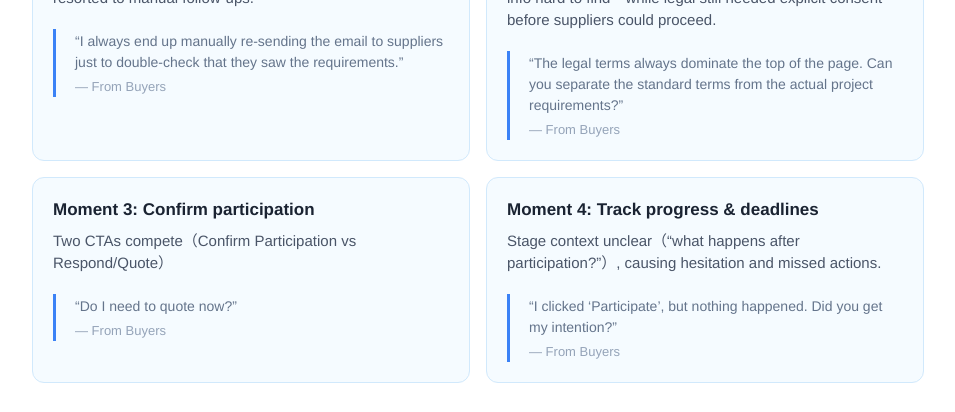
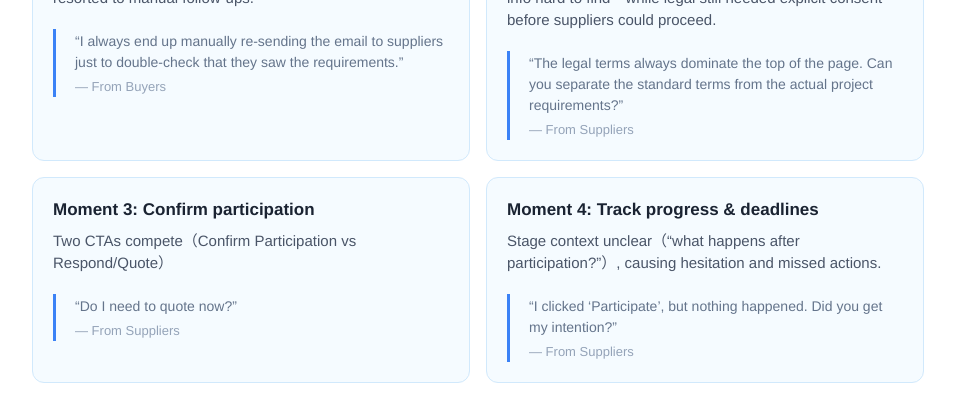
Before and after one commit to ninghan625/portfolio, a Next.js app: page /work/supplier-portal-sourcing-experience-optimization in a window 1280 px wide. Shown: the part 4980-5392 px from the top of the page, without its empty margins (256-1211 px from the left). Built offline with nearby package versions, Linux system fonts and the light colour scheme.

Commit message:
supplier case update

```diff
--- a/app/work/supplier-portal-sourcing-experience-optimization/page.tsx
+++ b/app/work/supplier-portal-sourcing-experience-optimization/page.tsx
@@ -390,7 +390,7 @@ export default function SupplierCasePage() {
                           Can you separate the standard terms from the actual
                           project requirements?&rdquo;
                         </p>
-                        <p className={s.momentAttrib}>— From Buyers</p>
+                        <p className={s.momentAttrib}>— From Suppliers</p>
                       </div>
                     </div>
                   </div>
@@ -411,7 +411,7 @@ export default function SupplierCasePage() {
                         <p className={s.quoteText}>
                           &ldquo;Do I need to quote now?&rdquo;
                         </p>
-                        <p className={s.momentAttrib}>— From Buyers</p>
+                        <p className={s.momentAttrib}>— From Suppliers</p>
                       </div>
                     </div>
 
@@ -431,7 +431,7 @@ export default function SupplierCasePage() {
                           &ldquo;I clicked &lsquo;Participate&rsquo;, but nothing happened.
                           Did you get my intention?&rdquo;
                         </p>
-                        <p className={s.momentAttrib}>— From Buyers</p>
+                        <p className={s.momentAttrib}>— From Suppliers</p>
                       </div>
                     </div>
                   </div>
```
